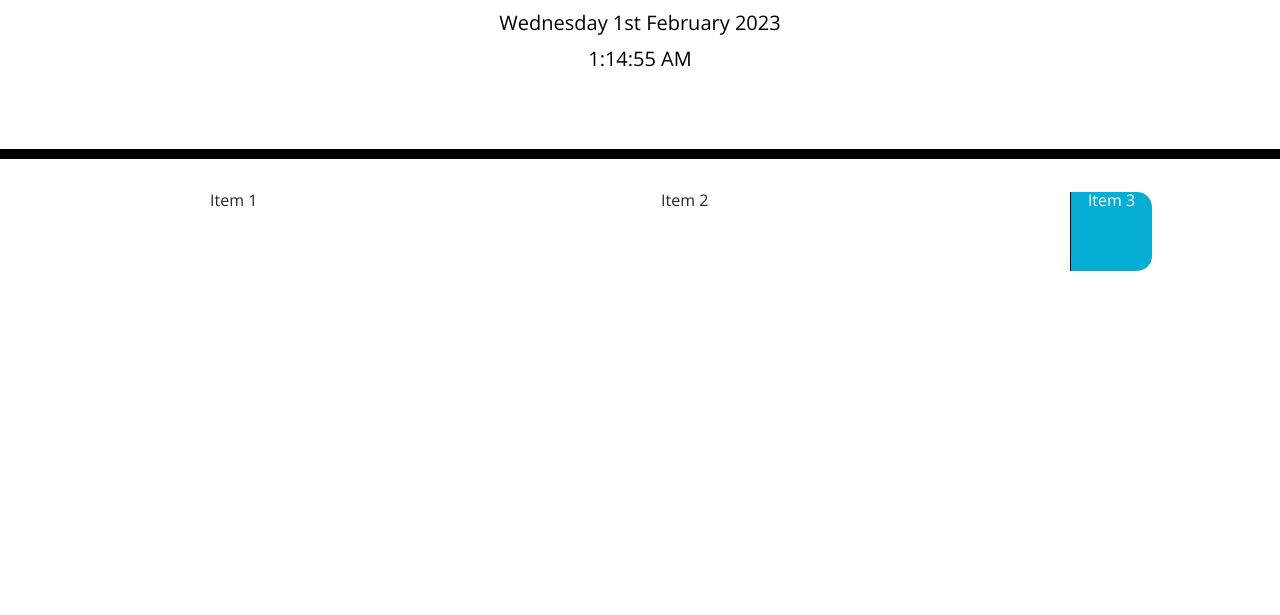
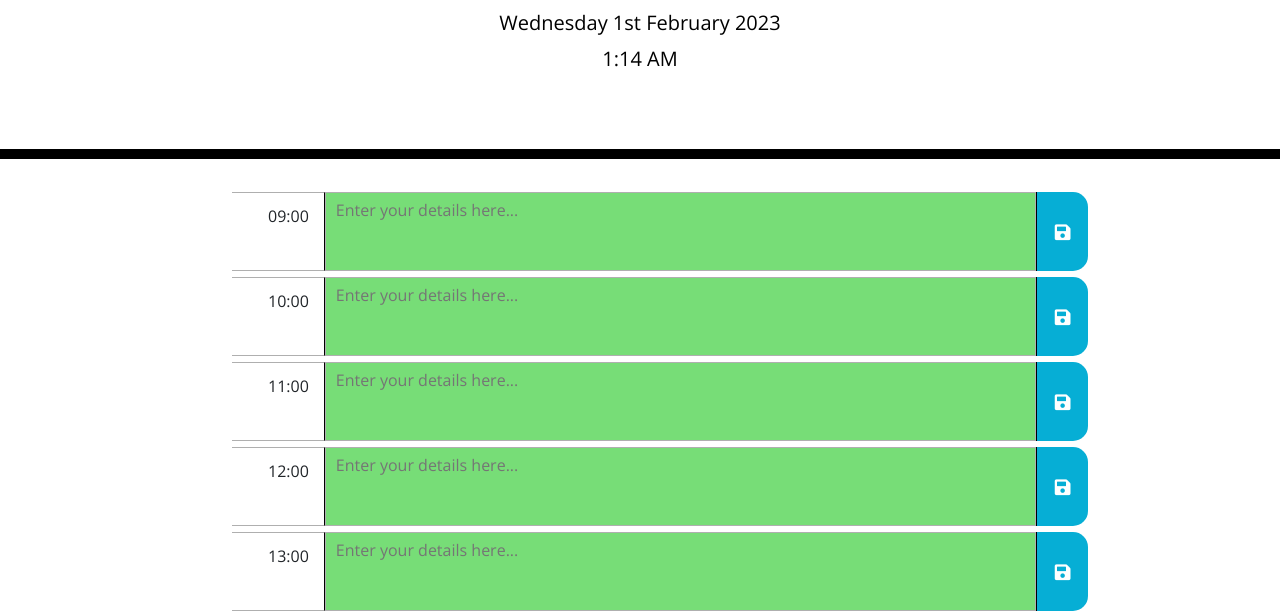
Before and after one commit to rhanciles/Work-Day-Scheduler, a plain HTML site: page index.html in a window 1280 px wide. Shown: the part 181-796 px from the top of the page. Drawn offline with nearby package versions, Linux system fonts and the light colour scheme.

Commit message:
Add save feature with function
Add code to save text to local storage.

```diff
--- a/assets/css/style.css
+++ b/assets/css/style.css
@@ -2,6 +2,7 @@ body {
   font-family: 'Open Sans', sans-serif;
   font-size: 16px;
   line-height: 1;
+  margin-bottom: 30px;
 }
 
 textarea {
@@ -21,25 +22,38 @@ textarea {
   border-bottom: 10px solid black;
 }
 
-.description {
+.text-cell {
+  display: flex;
   white-space: pre-wrap;
-  flex-grow: 8.6;
+  align-items: flex-start;
+  line-height: 1.5;
+  flex-grow: 7;
+  padding: 5px 10px 5px;
+  border: 1px solid rgb(175, 175, 175);
+}
+
+.time-cell {
+  display: flex;
+  flex-grow: 0.3;
+  padding: 15px;
+  justify-content: right;
+  border-right: 1px solid black;
+  border-top: 1px solid rgb(175, 175, 175);
+  border-bottom: 1px solid rgb(175, 175, 175);
 }
 
 .time-block {
   text-align: center;
   border-radius: 15px;
-  flex-grow: 1;
 }
 
 .time-row {
-  width: 70%;
   white-space: pre-wrap;
   height: 80px;
   border-top: 1px solid white;
   margin: 5px auto;
   display: flex;
-  width: 80%;
+  width: 70%;
   list-style: none;
 }
 
@@ -64,16 +78,23 @@ textarea {
   color: white;
 }
 
-.saveBtn {
+.save-btn {
+  display: flex;
   border-left: 1px solid black;
   border-top-right-radius: 15px;
   border-bottom-right-radius: 15px;
   background-color: #06aed5;
   color: white;
-  flex-grow: 0.4;
+  flex-grow: 0.5;
+  align-items: center;
+  justify-content: center;
+  font-size: large;
 }
 
-.saveBtn i:hover {
+.save-btn li i:hover {
   font-size: 20px;
   transition: all 0.3s ease-in-out;
+  background-color: #83cddd;
+  color: rgb(199, 199, 199);
+  cursor: pointer;
 }
--- a/assets/js/script.js
+++ b/assets/js/script.js
@@ -2,5 +2,66 @@
 var currentDate = moment().format("dddd Do MMMM YYYY");
 $('#currentDay').text(currentDate);
 // var shoppingListEl = $('#shopping-list');
-var currentTime = moment().format("LTS");
+var currentTime = moment().format("LT");
 $('#currentTime').text(currentTime);
+
+var timeGen = 8
+var timeBlock = $('.time-block');
+var timeRow = $('.time-row');
+var tempRow = $('.temp-row');
+
+function renderSchedule() {
+    // Dynamically create rows
+    // Create a for-loop to iterate through the time slots.
+    for (var i = 0; i < 9; i++) {
+        timeTxt = timeGen[i]
+        timeGen += 1
+    // Use variables to dynamically replicate "newRow".
+    var newRow = $('<ul class="time-row">');
+    var timeCell = $('<li class="time-cell">');
+    var textCell = $('<textarea class="text-cell future" id="schedule" placeholder="Enter your details here..." rows="3">');
+    var saveBtn = $('<li class="fas fa-save save-btn">');
+
+    // Append new row to exixting block
+    timeBlock.append(newRow)
+    newRow.append(timeCell, textCell, saveBtn);
+
+    // Display generated time in text field
+    timeCell.text(timeGen+(':00'))
+
+    if (timeGen == 9) {
+        timeCell.text(('0')+timeGen+(':00'))
+      }
+
+    console.log(timeRow)
+    console.log(timeGen)
+
+    if (moment.hour > timeGen) {
+        textCell.addclass('past');
+        textCell.removeClass("present future");
+    }  else if (moment.hour < timeGen) {
+            textCell.addclass('future');
+            textCell.removeClass("present past");
+        }
+
+        saveBtn.on('click', function (event) {
+            event.preventDefault();
+
+            var details = $(".text-cell").value;
+
+            localStorage.setItem("details", details);
+
+        });
+
+        saveBtn.mouseenter(function() {
+            $( this ).css('background-color', '#83cddd'), ('color', 'rgb(199, 199, 199)'), ('cursor', 'pointer');
+
+          });
+
+
+    }
+
+}
+// Hide original template and run the function
+$(tempRow).hide();
+renderSchedule()
--- a/index.html
+++ b/index.html
@@ -31,10 +31,10 @@
     </header>
     <div class="time-block">
       <!-- Timeblocks go here -->
-      <ul class="time-row">
-        <li class="time-block">Item 1</li>
-        <li class="description">Item 2</li>
-        <li class="saveBtn">Item 3</li>
+      <ul class="time-row temp-row">
+        <li class="time-cell">Time</li>
+        <textarea class="text-cell" id="schedule" placeholder="Enter your details here..." rows="3"></textarea>
+        <li class="fas fa-save save-btn"></li>
       </ul>
     </div>
 
```
